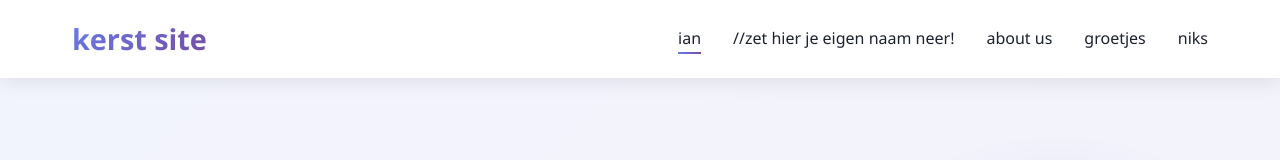
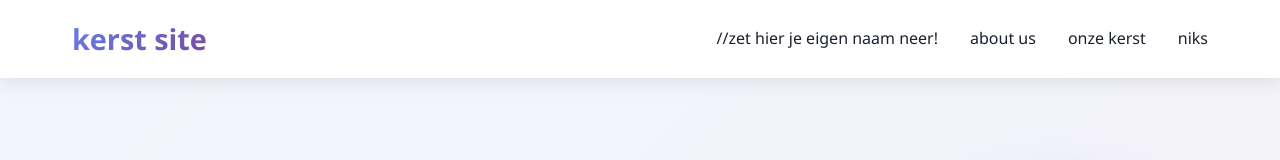
Before and after one commit to rwijs1610/skill-github-les4-web, a plain HTML site: page docs/index.html in a window 1280 px wide. Shown: the top 160 px of the page. Drawn offline with Linux system fonts and the light colour scheme.

Commit message:
4rd commit

```diff
--- a/docs/index.html
+++ b/docs/index.html
@@ -12,9 +12,9 @@
         <div class="nav-container">
             <div class="logo">kerst site</div>
             <ul class="nav-menu">
-                <li><a href="#home" class="nav-link active">ian</a></li> //zet hier je eigen naam neer!
+                <li><a href="#home" class="nav-link active"></a></li> //zet hier je eigen naam neer!
                 <li><a href="#about" class="nav-link">about us</a></li>
-                <li><a href="#portfolio" class="nav-link">groetjes</a></li>
+                <li><a href="#portfolio" class="nav-link">onze kerst</a></li>
                 <li><a href="#contact" class="nav-link">niks</a></li>
             </ul>
         </div>
```
